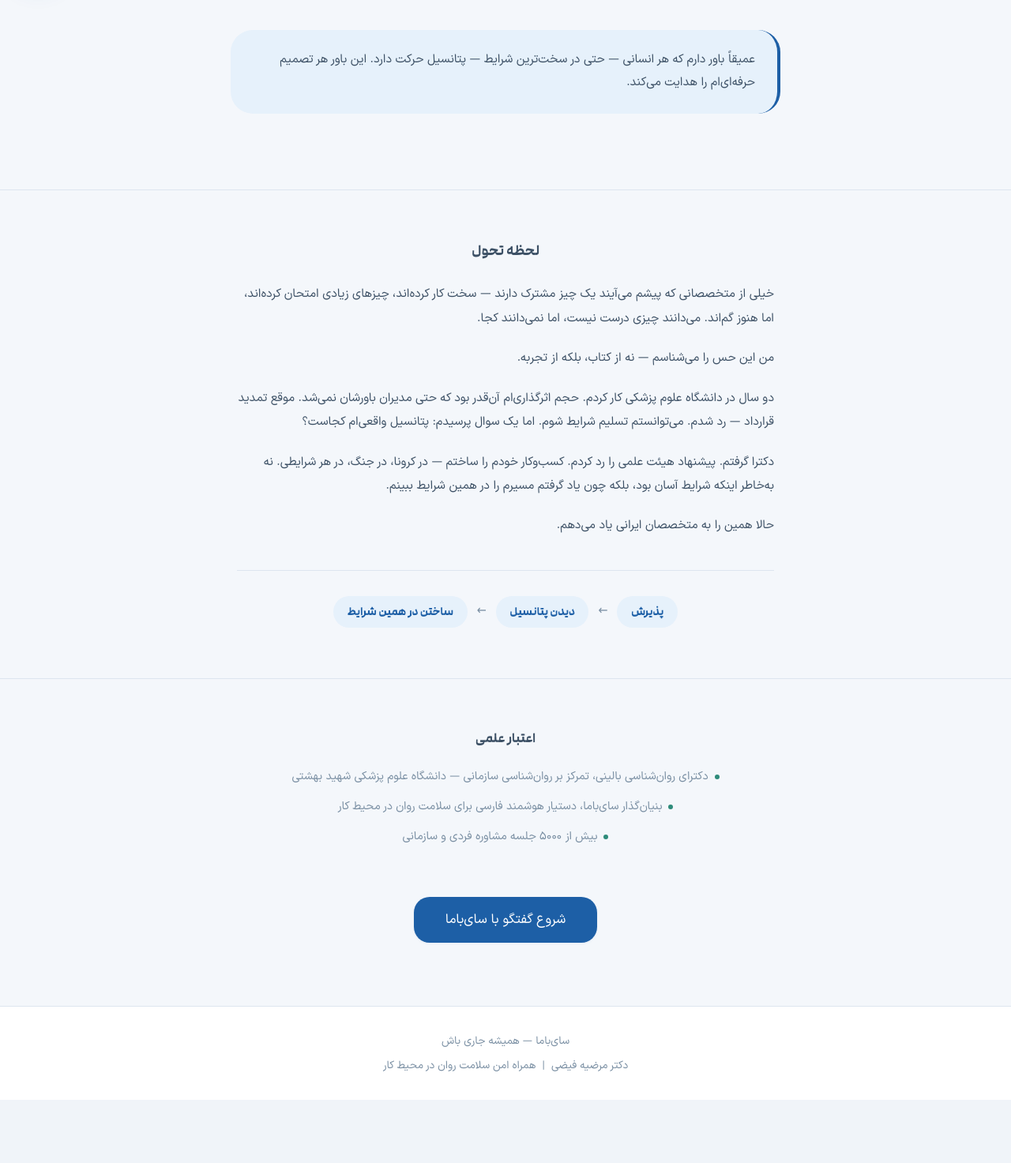
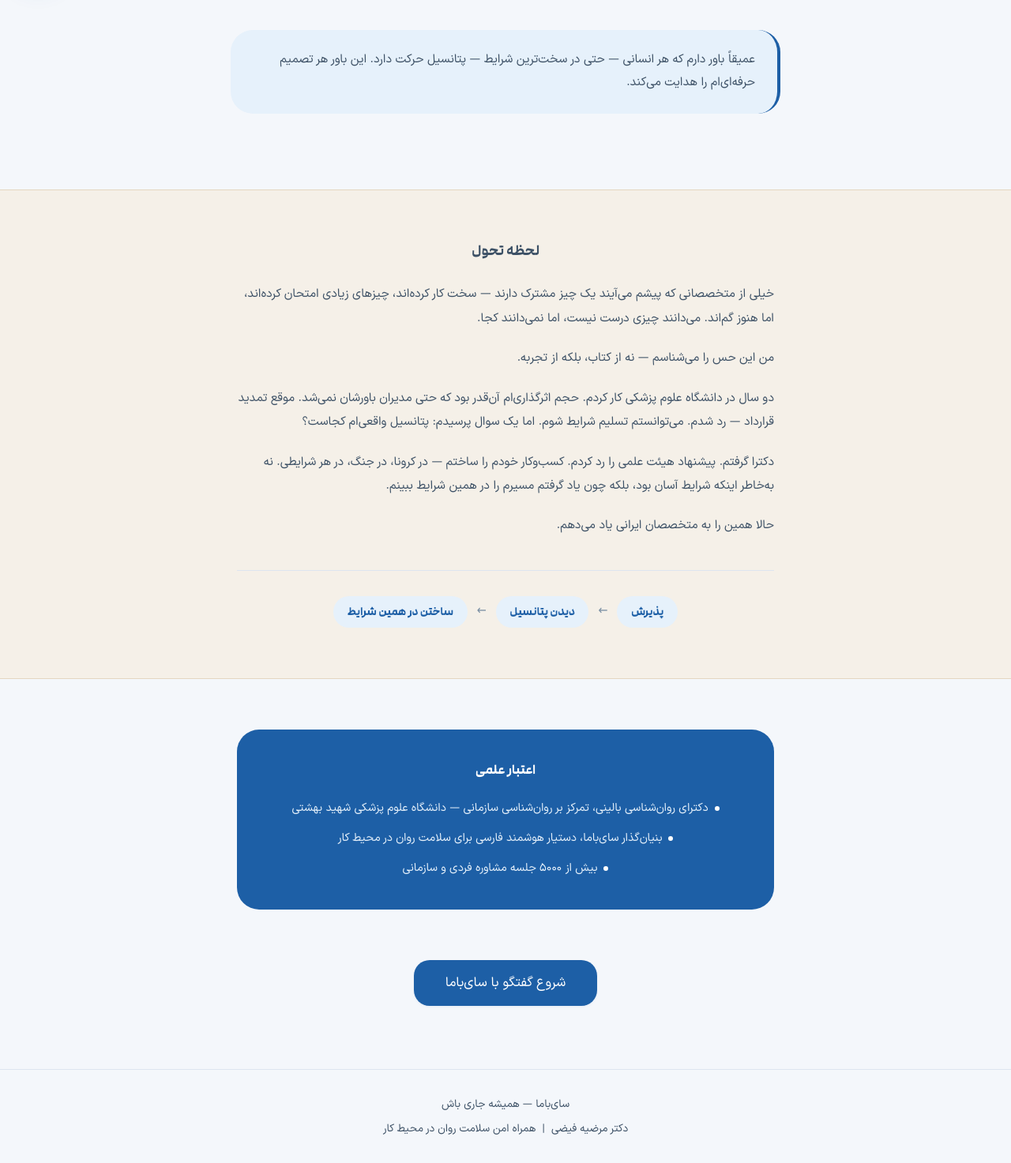
Before and after one commit to mrth1353-psybama/psybama-backup, a Flask app: page /about in a window 1280 px wide. Shown: the part 804-2277 px from the top of the page at 79% size. Before the commit the page ends 2197 px from the top, so only its background shows below. Run offline with Flask 3, Linux system fonts and the light colour scheme.

Commit message:
brand: align footer and about-page section backgrounds with Brand Guide palette
Footer switches from pure-white/text-muted to arctic-white/slate-blue (official
swatches). About page: credentials block now uses Ocean Blue, and the personal
story section uses Warm Sand, both per Brand Guide color palette.

Co-Authored-By: Claude Sonnet 5 <noreply@anthropic.com>

```diff
--- a/frontend/static/css/main.css
+++ b/frontend/static/css/main.css
@@ -419,11 +419,11 @@ input, textarea {
 
 /* ── Footer ──────────────────────────────────────── */
 .footer {
-    background: var(--pure-white);
+    background: var(--arctic-white);
     border-top: 1px solid var(--border);
     padding: 2rem;
     text-align: center;
-    color: var(--text-muted);
+    color: var(--slate-blue);
     font-size: 0.85rem;
     margin-top: auto;
 }
--- a/frontend/templates/about.html
+++ b/frontend/templates/about.html
@@ -102,9 +102,9 @@
 
 /* ── Brand story ───────────────────────────────── */
 .story-section {
-    background: var(--arctic-white);
-    border-top: 1px solid var(--border);
-    border-bottom: 1px solid var(--border);
+    background: var(--warm-sand);
+    border-top: 1px solid var(--warm-sand-border);
+    border-bottom: 1px solid var(--warm-sand-border);
     padding: 4rem 2rem;
 }
 
@@ -157,14 +157,16 @@
 .credentials-section {
     max-width: 680px;
     margin: 4rem auto;
-    padding: 0 2rem;
+    padding: 2.5rem 2rem;
     text-align: center;
+    background: var(--ocean-blue);
+    border-radius: var(--radius-xl);
 }
 
 .credentials-section h2 {
     font-family: var(--font-title);
     font-size: 1.05rem;
-    color: var(--slate-blue);
+    color: var(--pure-white);
     margin-bottom: 1.5rem;
 }
 
@@ -174,7 +176,7 @@
     flex-direction: column;
     gap: 0.85rem;
     font-size: 0.9rem;
-    color: var(--text-muted);
+    color: var(--cloud-blue);
 }
 
 .credentials-list li {
@@ -189,7 +191,7 @@
     width: 6px;
     height: 6px;
     border-radius: 50%;
-    background: var(--sage-teal);
+    background: var(--pure-white);
     flex-shrink: 0;
 }
 
```
